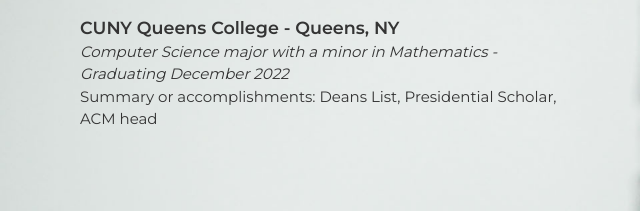
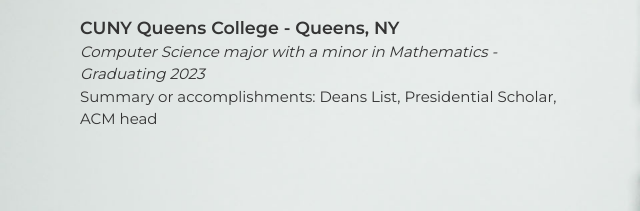
Before and after one commit to BenKluger/BenKluger.github.io, a plain HTML site: page resume.html in a window 1280 px wide. Shown: the part 553-764 px from the top of the page, 160-800 px from the left. Drawn offline with Linux system fonts and the light colour scheme.

Commit message:
Update resume.html

```diff
--- a/resume.html
+++ b/resume.html
@@ -30,7 +30,7 @@
           <!-- Copy this whole <section> block to add more schools. -->
           <section>
             <h3>CUNY Queens College - Queens, NY</h3>
-            <p>Computer Science major with a minor in Mathematics - Graduating December 2022</p>
+            <p>Computer Science major with a minor in Mathematics - Graduating 2023</p>
             <p>Summary or accomplishments: Deans List, Presidential Scholar, ACM head</p>
           </section>
         </div>
```
